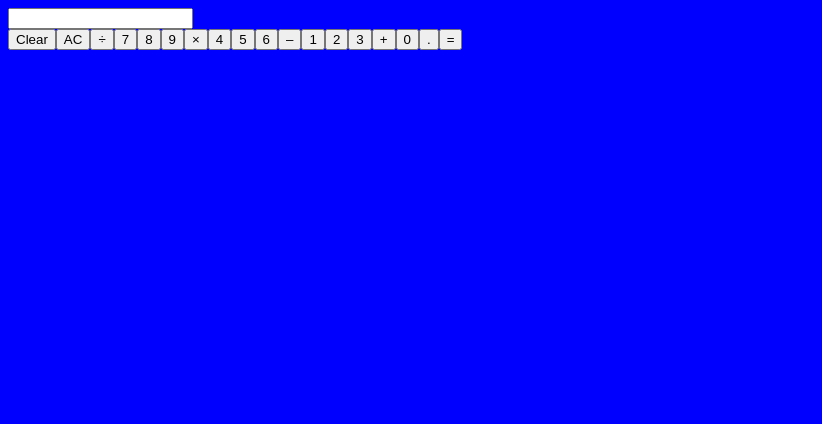
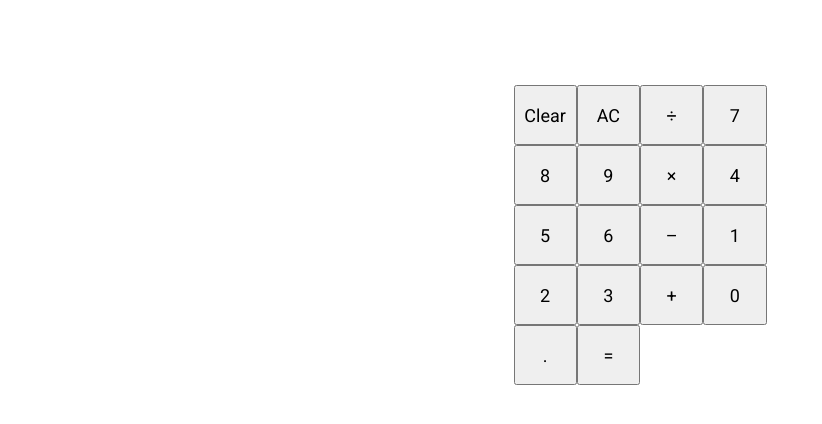
Before and after one commit to Sushant0819/Calculator-demo, a React (Create React App) app: page / in a window 1280 px wide. Shown: the top 424 px of the page, without its empty margins (0-822 px from the left). Built offline with nearby package versions, Linux system fonts and the light colour scheme.

Commit message:
some css added

```diff
--- a/src/App.css
+++ b/src/App.css
@@ -1,3 +1,37 @@
+@import url('https://fonts.googleapis.com/css2?family=Roboto:wght@400;500;700;900&display=swap');
+
+*{
+    font-family: 'Roboto', sans-serif;
+    font-size: 18px;
+}
 body{
-  background-color: blue;
+
+    display: flex;
+    justify-content: center;
+    align-items: center;
 }
+
+.container{
+    top: 50%;
+    left: 50%;
+    position: absolute;
+    transform: translate(-50%,-50%);
+    margin: 0 auto;
+    width: 256px;
+    text-align: center;
+    border: 10px solid #101116;
+    background: #101116;
+    border-radius: 5px;
+}
+.keypad{
+    display: grid;
+    grid-template-columns: repeat(4,1fr);
+    grid-auto-rows: minmax(60px, auto);
+}
+input[type="text"]{
+    height: 75px;
+    width: 249px;
+    background-color: #10111600;
+    border: 0px;
+    color: #ffffff;
+}
```
